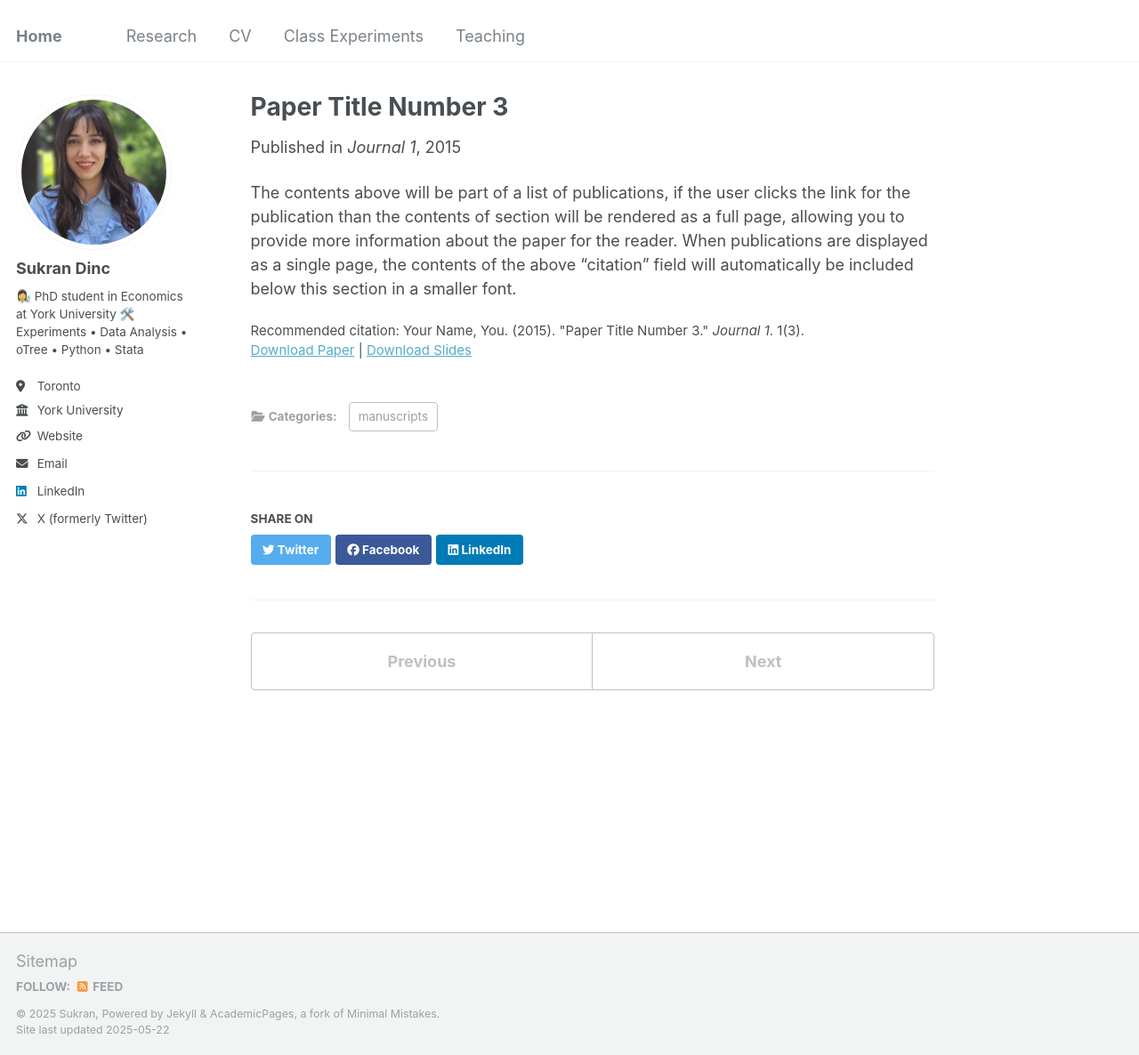
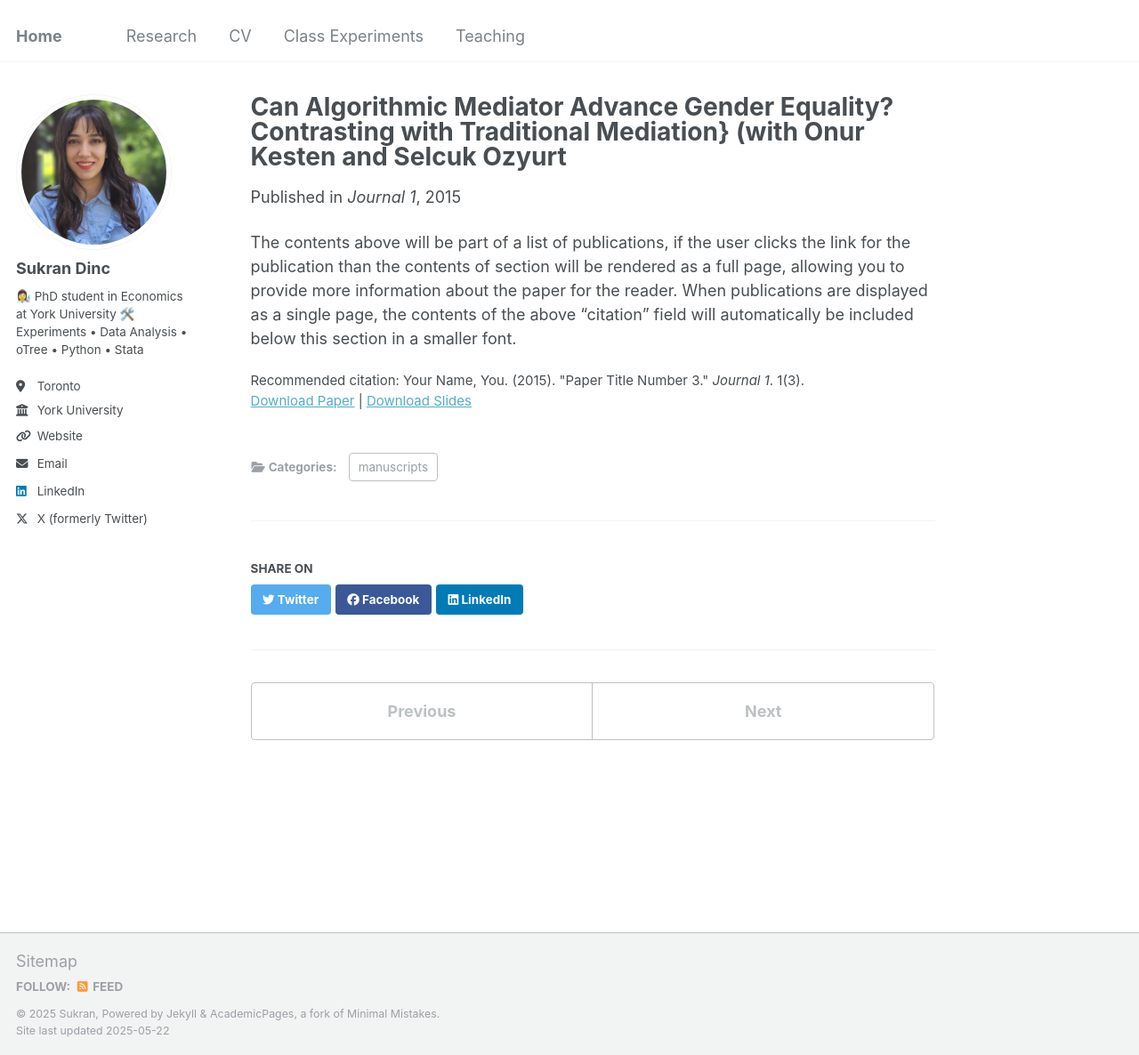
Before and after one commit to sukrandinc/sukrandinc.github.io, a Jekyll site: the page built from _publications/2015-10-01-paper-title-number-3.md, in a window 1280 px wide and 1186 px high. Shown: the whole window at 89% size. Built offline with Jekyll 4.4.1, drawn with Linux system fonts in a browser that asks for light colours.

Commit message:
Update 2015-10-01-paper-title-number-3.md

```diff
--- a/_publications/2015-10-01-paper-title-number-3.md
+++ b/_publications/2015-10-01-paper-title-number-3.md
@@ -1,5 +1,5 @@
 ---
-title: "Paper Title Number 3"
+title: "Can Algorithmic Mediator Advance Gender Equality? Contrasting with Traditional Mediation} (with Onur Kesten and Selcuk Ozyurt"
 collection: publications
 category: manuscripts
 permalink: /publication/2015-10-01-paper-title-number-3
```
